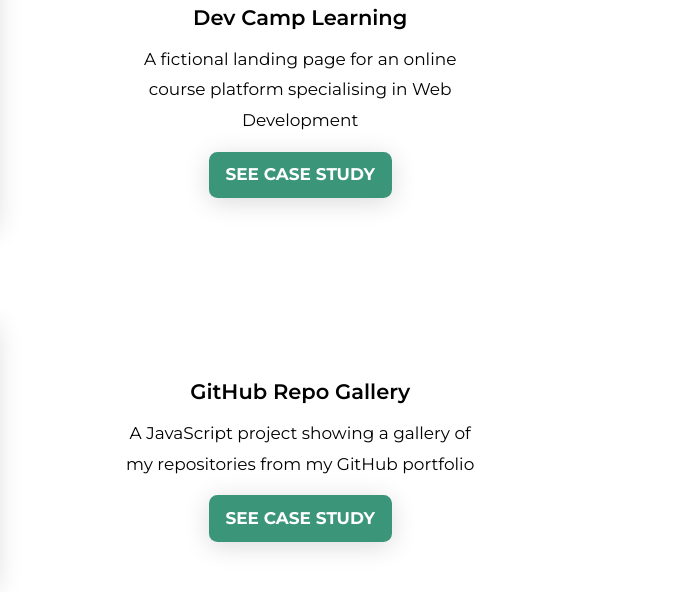
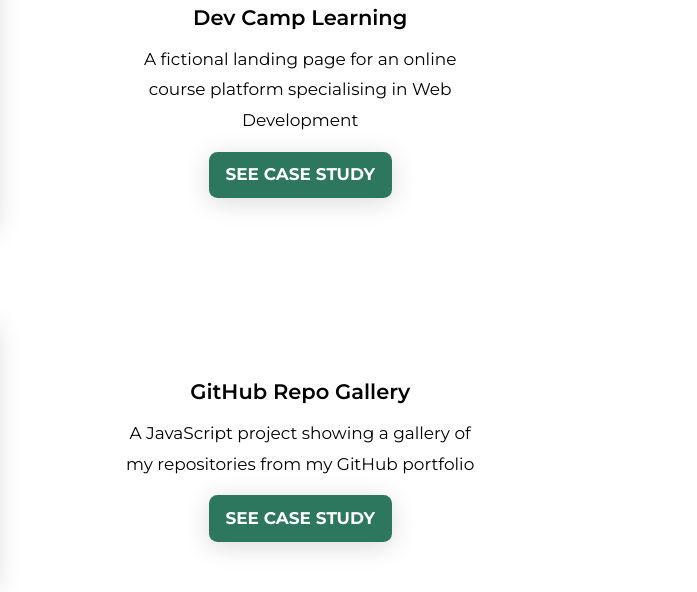
Before and after one commit to AnnieCat73/portfolio-master-website, a plain HTML site: page index.html in a window 1280 px wide. Shown: the part 2153-2745 px from the top of the page, 583-1280 px from the left. Drawn offline with Linux system fonts and the light colour scheme.

Commit message:
Button background color updated

```diff
--- a/style.css
+++ b/style.css
@@ -222,7 +222,7 @@ select {
   text-transform: uppercase;
   text-decoration: none;
   padding: .8em 1em;
-  background-color: var(--clr-accent-140);
+  background-color: var(--clr-accent-150);
 }
 
 .btn:hover,
```
